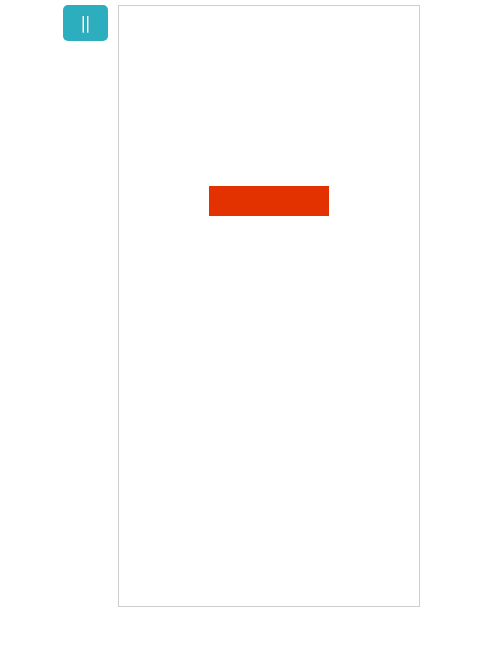
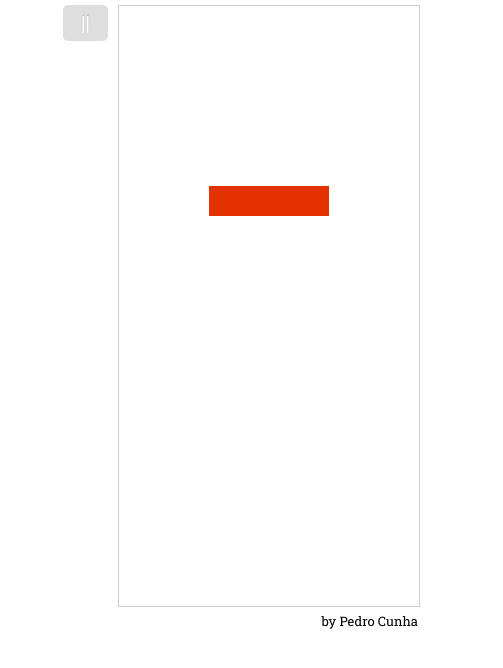
Before and after one commit to pedrocunha/tetris.js, a plain HTML site: page index.html in a window 1280 px wide. Shown: the full height of the page, 372-875 px from the left. Drawn offline with Linux system fonts and the light colour scheme.

Commit message:
Minor css adjustments

```diff
--- a/css/app.css
+++ b/css/app.css
@@ -15,6 +15,15 @@ body {
   z-index: 5;
   width: 300px;
   height: 600px;
+}
+
+p.author {
+  position: absolute;
+  bottom: -25px;
+  margin: 0;
+  padding: 0;
+  right: 0;
+  font-size: 13px;
 }
 
 .canvasContainer {
@@ -47,7 +56,7 @@ body {
 }
 
 .pause, .pause:visited {
-  background-color: #2DAEBF;
+  background-color: #DEDEDE;
 }
 
 .pause:active {
@@ -55,7 +64,7 @@ body {
 }
 
 .pause:hover, .pause.active{
-  background-color: #007d9a;
+  background-color: #CECECE;
 }
 
 .tooltip {
--- a/index.html
+++ b/index.html
@@ -32,8 +32,7 @@
           </dl>
         </div>
        </div>
-
-
+       <p class="author">by Pedro Cunha</p>
     </div>
 
 
```
